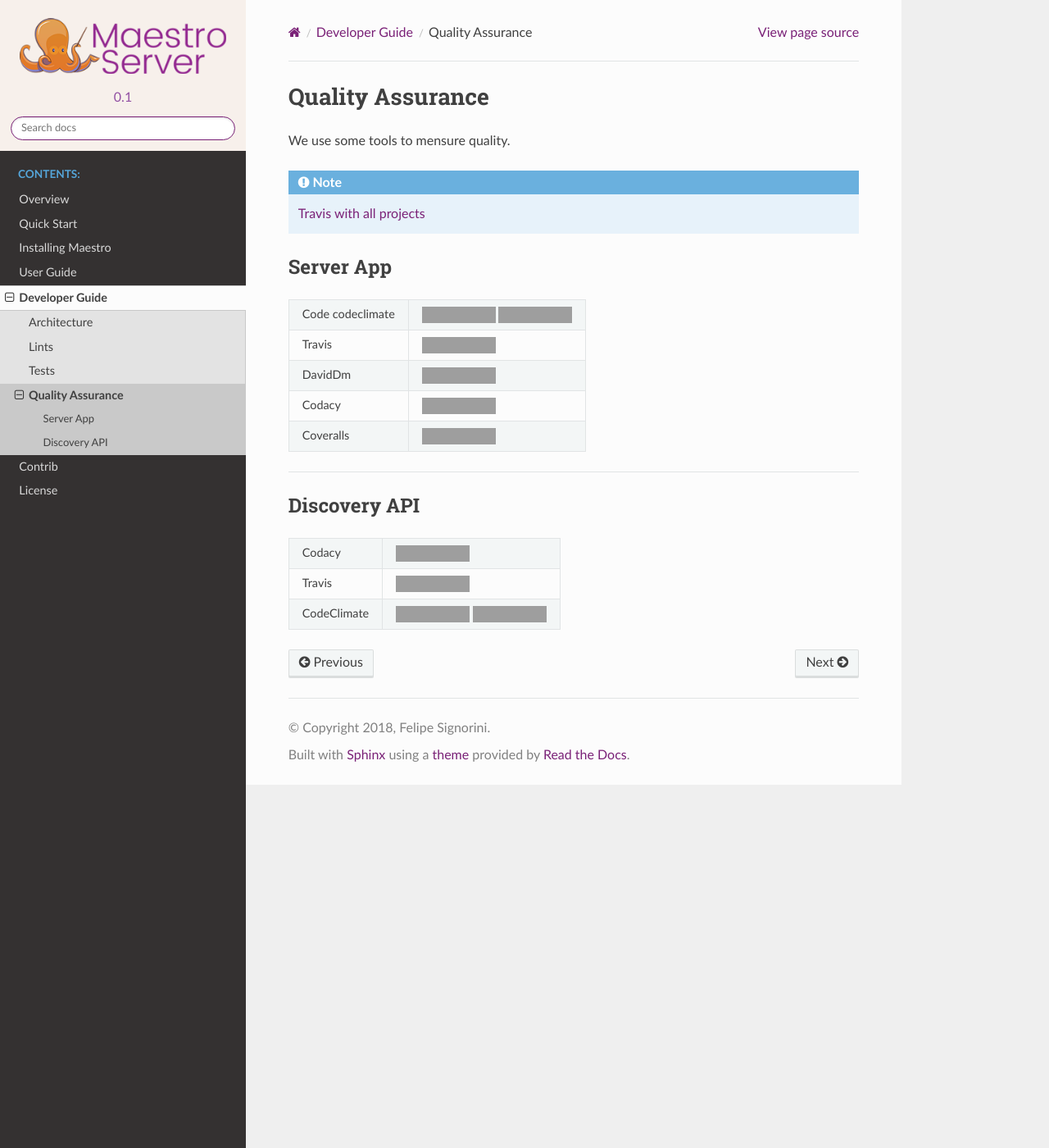
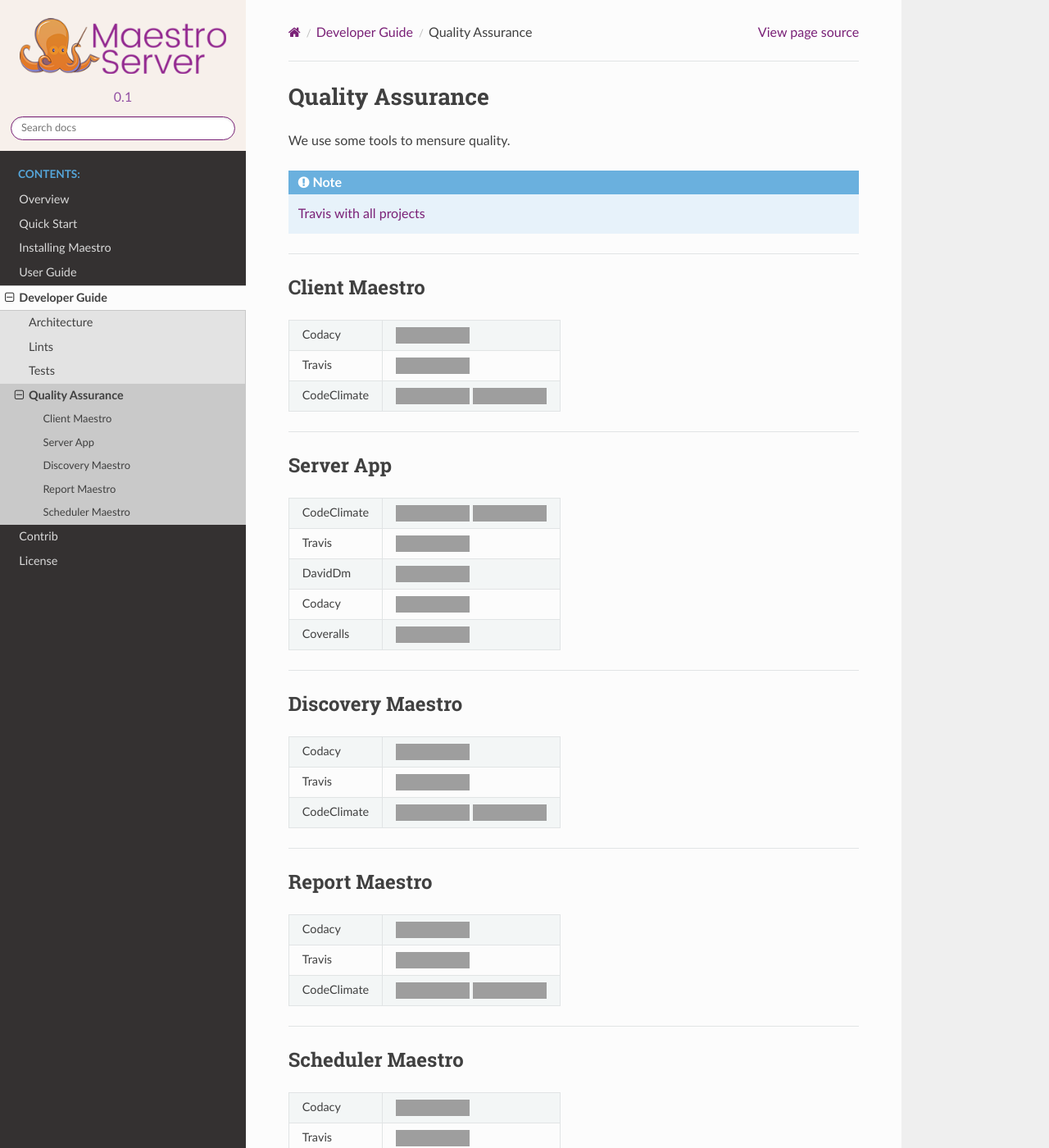
Before and after one commit to maestro-server/webdocs, a Sphinx documentation site: the page built from docs/developer/qa.rst, in a window 1280 px wide and 1400 px high. Shown: the whole window at 82% size. Built offline with Sphinx 7.4.7 and the Read the Docs theme 2.0.0, drawn with Linux system fonts in a browser that asks for light colours; formulas are drawn with MathJax 3; grey boxes are pictures that could not be loaded.

```diff
--- a/docs/developer/qa.rst
+++ b/docs/developer/qa.rst
@@ -7,11 +7,34 @@
 
       `Travis with all projects <http://https://travis-ci.org/maestro-server>`_
 
+------------
+
+Client Maestro
+--------------
+
+================  ==================================================================================================================================================================================
+
+Codacy            .. image:: https://api.codacy.com/project/badge/Grade/e7ddc95f8f464045befe97f68c89504b
+                        :target: https://www.codacy.com/app/maestro/client-app?utm_source=github.com&amp;utm_medium=referral&amp;utm_content=maestro-server/client-app&amp;utm_campaign=Badge_Grade
+
+Travis            .. image:: https://travis-ci.org/maestro-server/client-app.svg?branch=master
+                        :target: https://travis-ci.org/maestro-server/client-app
+
+CodeClimate       .. image:: https://api.codeclimate.com/v1/badges/153ccbbe1bd09ea8232d/maintainability
+                        :target: https://codeclimate.com/github/maestro-server/client-app/maintainability
+                        :alt: Maintainability
+                  .. image:: https://api.codeclimate.com/v1/badges/153ccbbe1bd09ea8232d/test_coverage
+                        :target: https://codeclimate.com/github/maestro-server/client-app/test_coverage
+                        :alt: Test Coverage
+================  ==================================================================================================================================================================================
+
+------------
+
 Server App
 ----------
 
 ================  ==================================================================================================================================================================================
-Code codeclimate  .. image:: https://codeclimate.com/github/maestro-server/server-app/badges/gpa.svg
+CodeClimate       .. image:: https://codeclimate.com/github/maestro-server/server-app/badges/gpa.svg
                         :target: https://codeclimate.com/github/maestro-server/server-app
 
                   .. image:: https://codeclimate.com/github/maestro-server/server-app/badges/issue_count.svg
@@ -32,8 +55,8 @@
 
 ------------
 
-Discovery API
--------------
+Discovery Maestro
+-----------------
 
 ================  ==================================================================================================================================================================================
 
@@ -48,3 +71,45 @@
                   .. image:: https://api.codeclimate.com/v1/badges/082edc45c4509b79f751/test_coverage
                         :target: https://codeclimate.com/github/maestro-server/discovery-api/test_coverage
 ================  ==================================================================================================================================================================================
+
+------------
+
+Report Maestro
+--------------
+
+================  ==================================================================================================================================================================================
+
+Codacy            .. image:: https://api.codacy.com/project/badge/Grade/d5272664aa1f46e08d99aa13c695e663
+                              :target: https://www.codacy.com/app/maestro/report-app?utm_source=github.com&amp;utm_medium=referral&amp;utm_content=maestro-server/report-app&amp;utm_campaign=Badge_Grade
+
+Travis            .. image:: https://travis-ci.org/maestro-server/report-app.svg?branch=master
+                        :target: https://travis-ci.org/maestro-server/report-app
+
+CodeClimate       .. image:: https://api.codeclimate.com/v1/badges/d30df800647b4c898f42/maintainability
+                        :target: https://codeclimate.com/github/maestro-server/report-app/maintainability
+                        :alt: Maintainability
+                  .. image:: https://api.codeclimate.com/v1/badges/d30df800647b4c898f42/test_coverage
+                        :target: https://codeclimate.com/github/maestro-server/report-app/test_coverage
+                        :alt: Test Coverage
+================  ==================================================================================================================================================================================
+
+------------
+
+Scheduler Maestro
+-----------------
+
+================  ==================================================================================================================================================================================
+
+Codacy            .. image:: https://api.codacy.com/project/badge/Grade/70223d33e20d4ed59ea4e310dc38260d
+                        :target: https://www.codacy.com/app/maestro/scheduler-app?utm_source=github.com&amp;utm_medium=referral&amp;utm_content=maestro-server/scheduler-app&amp;utm_campaign=Badge_Grade
+
+Travis            .. image:: https://travis-ci.org/maestro-server/scheduler-app.svg?branch=master
+                        :target: https://travis-ci.org/maestro-server/scheduler-app
+
+CodeClimate       .. image:: https://api.codeclimate.com/v1/badges/3a073f54d89d948c0c08/maintainability
+                        :target: https://codeclimate.com/github/maestro-server/scheduler-app/maintainability
+                        :alt: Maintainability
+                  .. image:: https://api.codeclimate.com/v1/badges/3a073f54d89d948c0c08/test_coverage
+                        :target: https://codeclimate.com/github/maestro-server/scheduler-app/test_coverage
+                        :alt: Test Coverage
+================  ==================================================================================================================================================================================
```
